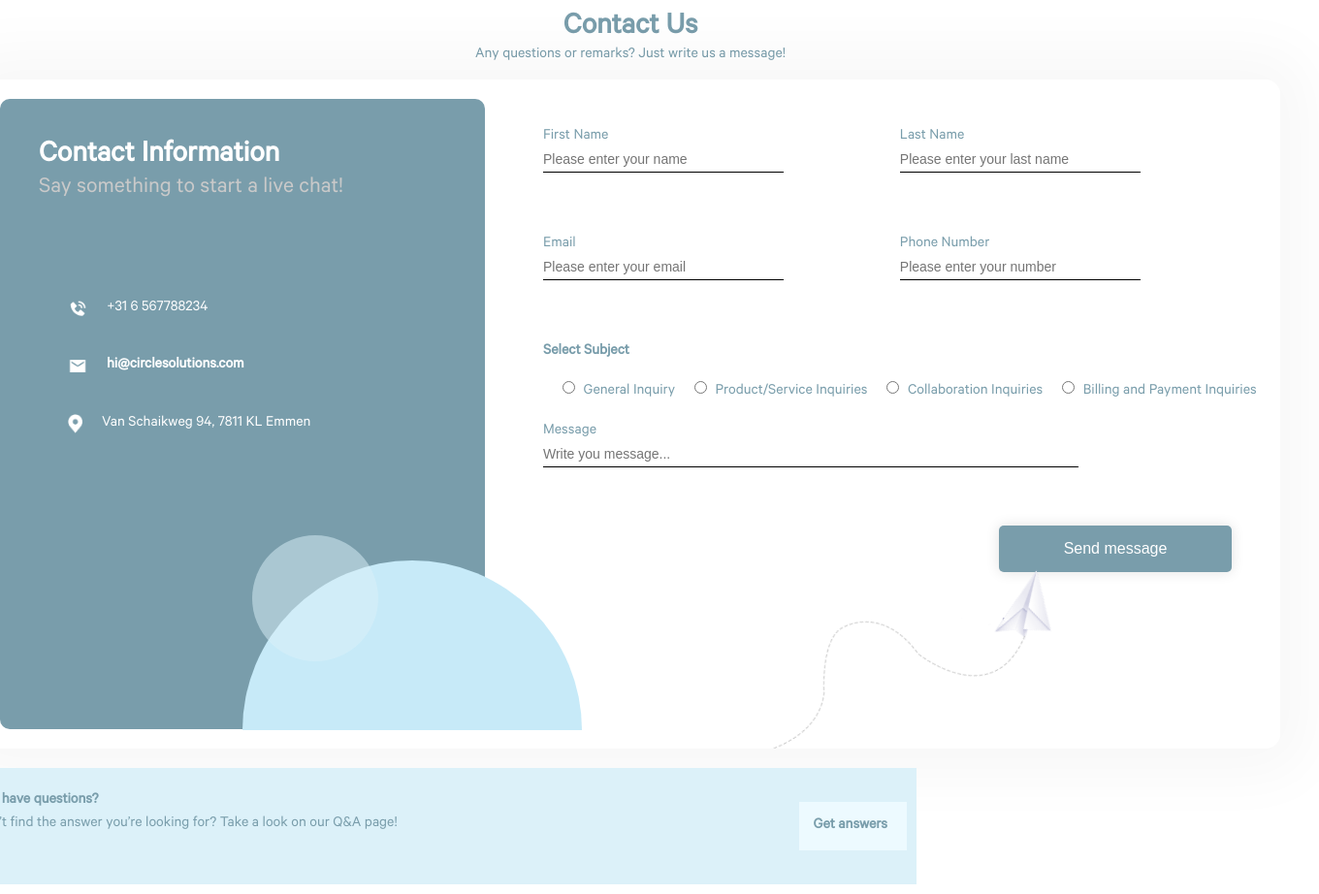
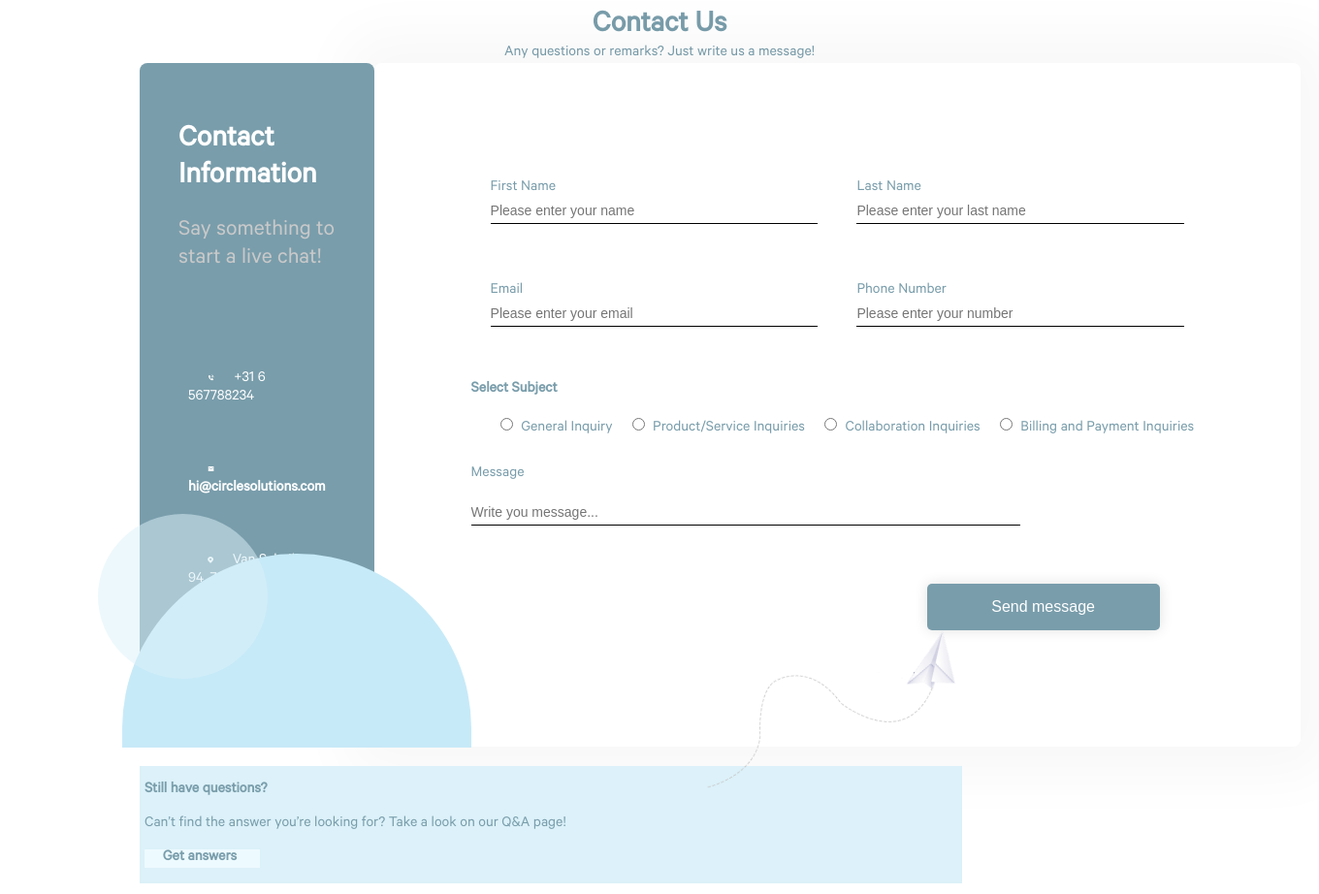
Before and after one commit to Milana-tech/Circle-Solutions-Group-IT1B, a PHP site: page /Milana-tech-Circle-Solutions-Group-IT1B/pages/contact-us.html in a window 1360 px wide. Shown: the whole page at 97% size. Run offline with PHP 8.4, Linux system fonts and the light colour scheme.

Commit message:
made responsive version for phones in contact us pages, fixed units

```diff
--- a/root/css/contact.css
+++ b/root/css/contact.css
@@ -1,10 +1,3 @@
-*
-{
-    margin: 0;
-    padding: 0;
-    box-sizing: border-box;
-}
-
 @font-face
 {
 font-family: Calibre-Regular;
@@ -12,37 +5,67 @@ font-weight: 400;
 src: url("../fonts/Calibre-Regular.otf") format("opentype");
 }
 
-main
-{
-    padding: 10px 80px 10px 20px;
-}
-
 body
 {
     font-family: Calibre-Regular;
 }
 
-.circle
+.a-href-contact
 {
-    /* width: 270px;
-    height: 270px;
-    background-color: #C7EAF8;
-    border-radius: 100%; */
-    width: 350px;
-    height: 175px;
+    text-decoration: none;
+}
+
+.contact-container
+{
+    margin-right: 10vw;
+    margin-left: 10vw;
+}
+
+.contact-header
+{
+    display: flex;
+    flex-direction: column;
+    justify-content: space-between;
+}
+
+.contact-flex-center
+{
+    margin: 0;
+    text-align: center;
+}
+
+.contact-grid
+{
+    display: grid;
+    grid-template-columns: 1fr 2fr;
+}
+
+.contact-content
+{
+    padding: 20px;
+    border-radius: 15px;
+    box-shadow: 0px 0px 60px 30px rgba(0, 0, 0, 0.03);
+    overflow: hidden;
+}
+
+
+.contact-circle
+{
+    width: 360px;
+    height: 200px;
+    /* width: 70%;
+    height: 25%;  */
     background-color: #C7EAF8;
     border-radius: 270px 270px 0 0;
     position: absolute;
     bottom: -1px;
     right: -100px;
-    /* bottom: -90px;
-    right: -70px; */
 }
 
-.circle2
+.contact-circle2
 {
-    width: 130px;
-    height: 130px;
+    width: 175px;
+    height: 170px;
     background-color: rgba(220, 241, 249, 0.50);
     border-radius: 100%;
     position: absolute;
@@ -50,70 +73,33 @@ body
     right: 110px;
 }
 
-.grid
-{
-    display: grid;
-    grid-template-columns: 1fr 10fr 1fr;
-}
-
-.whole-div
-{
-    box-sizing: content-box;
-    padding: 20px;
-    width: 1300px;
-    height: 650px;
-    display: grid;
-    grid-column-start: 2;
-    grid-template-columns: 1fr 2fr;
-    border-radius: 15px;
-    box-shadow: 0px 0px 60px 30px rgba(0, 0, 0, 0.03);
-    overflow: hidden;
-}
-
-.topest
-{
-    padding-bottom: 15px;
-}
-
-.square-info
+.contact-left
 {
     padding: 40px 20px;
-    border-radius: 10px;
-    width: 500px;
-    height: 650px;
+    border-radius: 0.5rem;
     background-color: #799DAB;
     position: relative;
 }
 
-.content
+.contact-right
+{
+    padding: 100px;
+    border-radius: 0.5rem;
+    box-shadow: 0px 0px 60px 30px rgba(0, 0, 0, 0.03);
+}
+
+.contact-left-text
 {
     margin-bottom: 80px;
     padding: 0px 20px;
 }
 
-.dark-blue
+.contact-darkblue
 {
     color: #799dab;
 }
 
-.white
-{
-    color: white;
-}
-
-.grey
-{
-    color: #C9C9C9;
-    font-size: 1.5rem;
-}
-
-.center
-{
-    display: flex;
-    justify-content: center;
-}
-
-.dark-blue h1
+.contact-darkblue h1
 {
     font-size: 40px;
     font-style: normal;
@@ -121,68 +107,57 @@ body
     line-height: normal;
 }
 
-.box-question
+.contact-white
 {
-    width: 300px;
-    height: 40px;
-    display: flex;
-    flex-wrap: wrap;
-    align-items: flex-end;
+    color: white;
 }
 
-img
+#contact-grey
 {
-    width: 20px;
+    color: #C9C9C9;
+    font-size: 1.5rem;
+}
+
+.icons-contact
+{
+    width: 5%;
     margin: 0px 20px;
 }
 
-.icons
+.contact-icons
 {
     font-size: 1em;
     padding: 20px 30px;
-    display: inline-flex;
-    align-items: center;
 }
 
-.icon3
+.location-icon
 {
-    width: 15px;
+    width: 4%;
 }
 
-.form-right
+.contact-row
 {
-    box-sizing: content-box;
-    padding: 30px 60px;
+    display: flex;
+    flex-direction: column;
+    padding: 20px;
+    flex: 1 1 50%;
 }
 
-.flex
-{
-    display: flex;
-    padding-bottom: 45px;
-}
-
-.position
-{
-    flex: 1 1 50%;
-    margin-right: 120px;
-}
-
-.flex2
+.contact-flex01
 {
     display: flex;
 }
 
-.number
+.contact-flex02
 {
     display: flex;
-    flex: 1 1 100%;
 }
 
 .radio-container
 {
     display: flex;
     align-items: flex-start;
-    margin-bottom: 10px;
+    margin: 10px;
 }
 
 .radio-container input[type="radio"]
@@ -202,22 +177,6 @@ label
     color: #799DAB;
 }
 
-.flex
-{
-    display: flex;
-}
-
-.flex2
-{
-    display: flex;
-    padding-top: 50px;
-}
-
-.subject
-{
-    margin-bottom: 20px;
-}
-
 input
 {
     outline: none;
@@ -228,26 +187,21 @@ input
     margin-bottom: 20px;
 }
 
-.full-width
-{
-    width: 100%;
-}
-
 .custom-input
 {
     width: 75%;
 }
 
-.button
+.contact-button
 {
     padding-top: 40px;
     padding-left: 470px;
 }
 
-.button input[type="submit"]
+.contact-button input[type="submit"]
 {
     padding: 15px 7px;
-    font-size: 16px;
+    font-size: 1rem;
     background-color: #799DAB;
     color: white;
     border-radius: 5px;
@@ -271,48 +225,170 @@ input
 {
     display: block;
     margin: 0 auto;
-    width: 340px;
-    height: auto;
+    width: 40%;
     transform: rotate(-29.753deg);
 }
 
-.grid
+.air
 {
-    display: flex;
-    flex-direction: column;
-    align-items: center;
+    position: fixed;
 }
 
 .box-question
 {
-    width: 990px;
-    height: 120px;
-    display: flex;
-    flex-shrink: 0;
-    flex-direction: column;
-    align-items: flex-start;
-    padding: 20px;
-    position: relative;
+    width: 70%;
+    grid-column: 6 / 1;
+    padding-right: 5px;
+    padding-left: 5px;
     background-color: rgba(220, 241, 249, 1);
     margin-top: 20px;
-    margin-right: 400px;
 }
 
-.button-question {
+.button-question
+{
     background-color: rgba(237, 250, 255, 1);
-    position: absolute;
-    top: 35px;
-    bottom: 50px;
-    right: 10px;
+    width: 10%;
+    text-align: center;
     cursor: pointer;
-    display: inline-flex;
-    height: 50px;
     padding: 0px 20px 0px 15px;
     align-items: center;
-    flex-shrink: 0;
 }
 
-.padding
+@media screen and (max-width: 430px)
 {
-    padding: 5px 0px;
+    .contact-grid
+    {
+        display: grid;
+        grid-template-columns: 1fr;
+    }
+
+    .contact-button
+    {
+    padding-left: 30px;
+    }
+
+    .contact-button input[type="submit"]
+    {
+    font-size: 2rem;
+    width: 50%;
+    }
+
+    .contact-header
+    {
+        display: none;
+    }
+
+    .radio-container
+    {
+        flex-direction: column;
+        font-size: 2.5rem;
+        white-space: nowrap;
+        padding: 10px;
+    }
+
+    .contact-radios
+    {
+        display: flex;
+        flex-direction: row;
+        white-space: nowrap;
+        padding-bottom: 20px;
+    }
+
+    .air
+    {
+        display: none;
+    }
+
+    .contact-selector
+    {
+        display: flex;
+        flex-direction: column;
+        padding-right: 20px;
+    }
+
+    .contact-darkblue
+    {
+        font-size: 2.5rem;
+        margin-left: 20px;
+    }
+
+    .contact-right
+    {
+        padding: 0;
+    }
+
+    .contact-left
+    {
+      grid-row: 2;
+    }
+
+    .contact-flex01
+    {
+        display: block;
+    }
+
+    .contact-flex02
+    {
+        display: block;
+    }
+
+    .contact-left-text
+    {
+        font-size: 1.5rem;
+    }
+
+    .contact-inline
+    {
+        font-size: 2rem;
+    }
+
+    input
+    {
+        font-size: 2rem;
+        width: 90%;
+    }
+
+    .custom-input
+    {
+        width: 65%;
+        margin-left: 20px;
+    }
+
+    .radio-container
+    {
+        display: flex;
+        align-items: flex-start;
+        margin: 10px;
+        white-space: wrap;
+    }
+
+    .radio-container input[type="radio"]
+    {
+        margin-right: 5px;
+    }
+
+    .contact-icons
+    {
+        font-size: 2rem;
+    }
+
+    .icons-contact
+    {
+        width: 5%;
+    }
+
+    .location-icon
+    {
+        width: 4%;
+    }
+
+    .box-question
+    {
+        width: 100%;
+    }
+
+    .button-question
+    {
+        width: 90%;
+    }
 }
--- a/root/pages/checkout.html
+++ b/root/pages/checkout.html
@@ -25,7 +25,7 @@
                 <form action="link/to/php">
                     <div class="checkout_flex01">
                         <div class="checkout_half">
-                            <label for="checkout_fname" class="checkout_label">First Name*</label>
+                            <label for="checkout_fname" class="checkout_label">First name*</label>
                             <input type="text" id="checkout_fname" name="checkout_fname" required>
                         </div>
                         <div class="checkout_half">
--- a/root/pages/contact-us.html
+++ b/root/pages/contact-us.html
@@ -9,84 +9,99 @@
 </head>
 
 <body>
-    <main class="main-container">
-        <div class="topest">
-            <h1 class="dark-blue center"><strong>Contact Us</strong></h1>
-            <p class="dark-blue center">Any questions or remarks? Just write us a message!</p>
+    <main class="contact-container">
+        <div class="contact-header">
+            <h1 class="contact-darkblue contact-flex-center"><strong>Contact Us</strong></h1>
+            <p class="contact-darkblue contact-flex-center">Any questions or remarks? Just write us a message!</p>
         </div>
-        <div class="grid">
-            <div class="whole-div">
-                <div class="square-info">
-                    <div class="content">
-                        <h1 class="white">Contact Information</h1>
-                        <small class="grey">Say something to start a live chat!</small>
+        <div class="contact-grid">
+            <!-- <div class="contact-content"> -->
+            <div class="contact-left">
+                <div class="contact-left-text">
+                    <h1 class="contact-white">Contact Information</h1>
+                    <small id="contact-grey">Say something to start a live chat!</small>
                 </div>
-                    <p class="icons white"><img src="../icons/bxs_phone-call.png" alt="Phone icon">+31 6 567788234</p>
-                    <p class="icons white"><img src="../icons/ic_sharp-email.png" alt="Email icon"><strong>hi@circlesolutions.com</strong></p>
-                    <p class="icons white"><img src="../icons/Vector.png" class="icon3" alt="Location icon">Van Schaikweg 94, 7811 KL Emmen</p>
-                    <div class="circle">
+                <p class="contact-icons contact-white"><img src="../icons/bxs_phone-call.png" class="icons-contact"
+                        alt="phone">+31 6
+                    567788234</p>
+                <p class="contact-icons contact-white"><img src="../icons/ic_sharp-email.png" alt="email"
+                        class="icons-contact"><strong>hi@circlesolutions.com</strong></p>
+                <p class="contact-icons contact-white"><img src="../icons/Vector.png"
+                        class="location-icon icons-contact" alt="location">Van Schaikweg 94, 7811 KL Emmen</p>
+                <div class="contact-circle">
                 </div>
-                    <div class="circle2">
+                <div class="contact-circle2">
                 </div>
             </div>
-                <div class="form-right">
+            <div class="contact-right">
                 <form action="link/to/php">
-                        <div class="flex">
-                            <div class="first name position">
-                                <label for="fname">First Name</label>
-                                <input type="text" class="full-width" name="fname" placeholder="Please enter your name" id="fname" required>
+                    <div class="contact-flex01">
+                        <div class="contact-row">
+                            <label for="contact-fname" class="contact-inline">First Name</label>
+                            <input type="text" name="contact-fname" placeholder="Please enter your name"
+                                id="contact-fname" required>
                         </div>
-                            <div class="second name position">
-                                <label for="lname">Last Name</label>
-                                <input type="text" class="full-width" name="lname" placeholder="Please enter your last name" id="lname" required>
+                        <div class="contact-row">
+                            <label for="contact-lname" class="contact-inline">Last Name</label>
+                            <input type="text" name="contact-lname" placeholder="Please enter your last name"
+                                id="contact-lname" required>
                         </div>
                     </div>
-                        <div class="flex">
-                            <div class="third name position">
-                                <label for="email">Email</label>
-                                <input type="text" class="full-width" name="email" placeholder="Please enter your email" id="email" required>
+                    <div class="contact-flex02">
+                        <div class="contact-row">
+                            <label for="contact-email" class="contact-inline">Email</label>
+                            <input type="text" name="contact-email" placeholder="Please enter your email"
+                                id="contact-email" required>
                         </div>
-                            <div class="forth name position">
-                                <label for="phonenumber">Phone Number</label><br>
-                                <input type="text" class="full-width" name="phonenumber" placeholder="Please enter your number" id="phonenumber" required><br>
+                        <div class="contact-row">
+                            <label for="contact-phonenumber" class="contact-inline">Phone Number</label>
+                            <input type="text" name="contact-phonenumber" placeholder="Please enter your number"
+                                id="contact-phonenumber" required>
                         </div>
                     </div>
-                        <p class="subject dark-blue"><strong>Select Subject</strong></p>
+                    <p class="contact-darkblue"><strong>Select Subject</strong></p>
                     <div class="radio-container">
-                            <div class="radios">
-                                <input type="radio" name="inquiry" id="general" required>
-                                <label for="general">General Inquiry</label>
+                        <div class="contact-radios">
+                            <input type="radio" class="contact-selector" name="contactselect[]" id="contact-inquiry"
+                                required>
+                            <label for="contact-inquiry">General Inquiry</label>
                         </div>
-                            <div class="radios">
-                                <input type="radio" name="inquiry" id="product" required>
-                                <label for="product">Product/Service Inquiries</label>
+                        <div class="contact-radios">
+                            <input type="radio" class="contact-selector" name="contactselect[]" id="contact-product"
+                                required>
+                            <label for="contact-product">Product/Service Inquiries</label>
                         </div>
-                            <div class="radios">
-                                <input type="radio" name="inquiry" id="collaboration" required>
-                                <label for="collaboration">Collaboration Inquiries</label>
+                        <div class="contact-radios">
+                            <input type="radio" class="contact-selector" name="contactselect[]"
+                                id="contact-collaboration" required>
+                            <label for="contact-collaboration">Collaboration Inquiries</label>
                         </div>
-                            <div class="radios">
-                                <input type="radio" name="inquiry" id="payment" required>
-                                <label for="payment">Billing and Payment Inquiries</label>
+                        <div class="contact-radios">
+                            <input type="radio" class="contact-selector" name="contactselect[]" id="contact-payment"
+                                required>
+                            <label for="contact-payment">Billing and Payment Inquiries</label>
                         </div>
                     </div>
-                            <p class="dark-blue">Message</p>
-                            <input type="text" name="message" class="custom-input" placeholder="Write you message..."
-                                id="message" required>
-                            <div class="button">
-                                <input type="submit" value="Send message">
+                    <p class="contact-darkblue">Message</p>
+                    <input type="text" name="contact-message" class="custom-input" placeholder="Write you message..."
+                        id="contact-message" required>
+                    <div class="contact-button">
+                        <input type="submit" name="contact-button" id="contact-button" value="Send message">
                     </div>
                 </form>
                 <div class="air">
                     <img src="../images/ee9158ca0835b430d0b6ef56e2d7385e.png" class="airport" alt="airpot">
                 </div>
             </div>
-            </div>
+            <!-- </div> -->
             <div class="box-question">
-                <p class="dark-blue padding"><b>Still have questions?</b></p>
-                <p class="dark-blue">Can’t find the answer you’re looking for? Take a look on our Q&A page!</p>
+                <p class="contact-darkblue contact-inline"><b>Still have questions?</b></p>
+                <p class="contact-darkblue contact-inline">Can’t find the answer you’re looking for? Take a look on our
+                    Q&A page!</p>
                 <div class="button-question">
-                    <p class="dark-blue"><b>Get answers</b></p>
+                    <a href="link/to/faq/page" class="a-href-contact">
+                        <p class="contact-darkblue contact-inline"><b>Get answers</b></p>
+                    </a>
                 </div>
             </div>
         </div>
```
Lines whose indentation alone changed are shown as unchanged.
